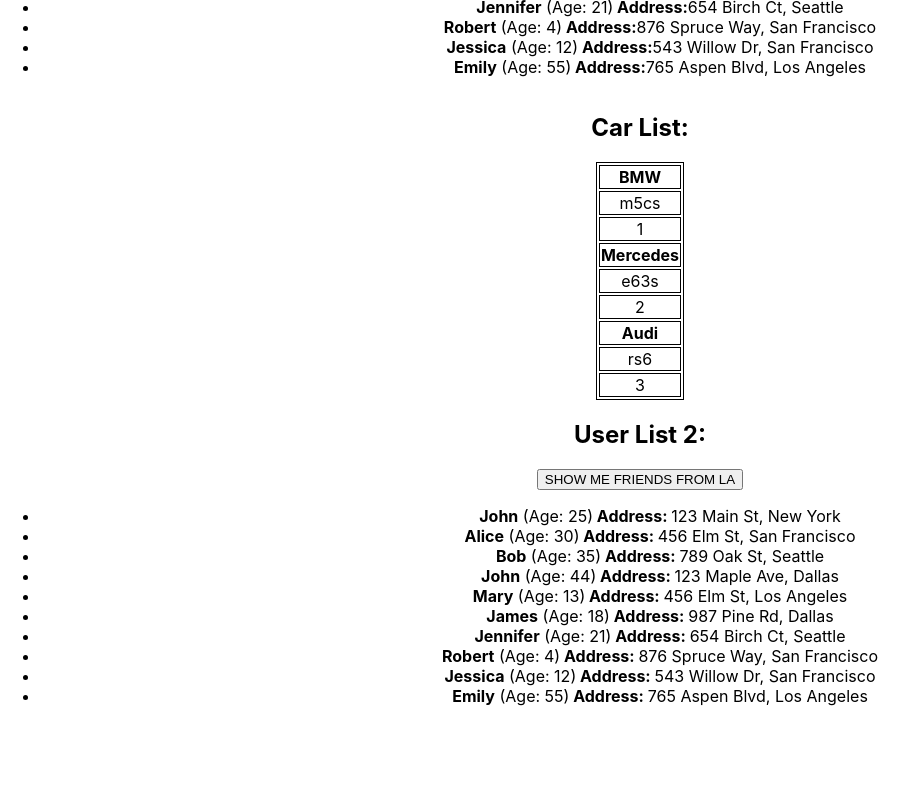
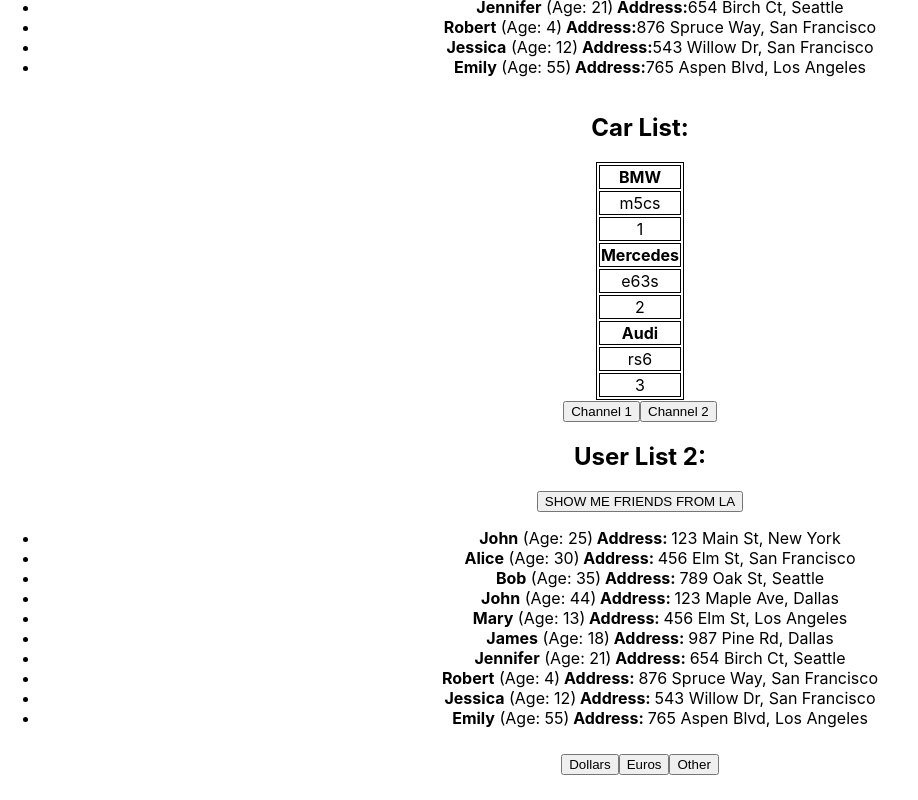
Before and after one commit to EleonoraPavlova/hReact, a React (Create React App) app: page / in a window 1280 px wide. Shown: the part 192-992 px from the top of the page, without its empty margins (0-918 px from the left). Before the commit the page ends 914 px from the top, so only its background shows below. Built offline with nearby package versions, Linux system fonts and the light colour scheme.

Commit message:
setMoney microTask

```diff
--- a/src/App.tsx
+++ b/src/App.tsx
@@ -1,6 +1,7 @@
 import './App.css';
 import { HW1 } from './HW/1/HW1';
 import { HW2 } from './HW/2/HW2';
+import { SetMoney } from "./SetMoney/SetMoney";
 // import { HW3 } from './HW/3/HW3';
 // import { HW4 } from './HW/4/HW4';
 
@@ -9,6 +10,7 @@ function App() {
     <div className="App">
       <HW1 />
       <HW2 />
+      <SetMoney />
       {/* <HW3 />
       <HW4 />  */}
     </div>
--- a/src/HW/1/HW1.tsx
+++ b/src/HW/1/HW1.tsx
@@ -1,3 +1,5 @@
+
+import { Button } from "../../components/Button";
 import { Car } from "./Car";
 import { UserList } from './UserList';
 
@@ -34,10 +36,21 @@ export const HW1 = () => {
 		{ manufacturer: 'Audi', model: 'rs6', id: 3 }
 	]
 
+	function oneButton() {
+
+		console.log('one')
+	}
+
+	function twoButton(n: number, age: number) {
+		console.log(n, age)
+	}
+
 	return (
 		<div id={'hw01'}>
 			<UserList users={users} />
 			<Car cars={cars} />
+			<Button id="one" action={oneButton} color="red">Channel 1</Button>
+			<Button id="two" action={() => twoButton(2, 78)}>Channel 2</Button>
 		</div>
 	);
 };
--- a/src/HW/2/HW2.tsx
+++ b/src/HW/2/HW2.tsx
@@ -44,23 +44,26 @@ export const HW2 = () => {
     ]
   }
 
-  //let [currentUsers, setCurrentUsers] = useState<UsersObject>(users);
-  let [isSelected, setSelected] = useState(false)
+  let [currentUsers, setCurrentUsers] = useState<UsersObject>(users);
+  // let [isSelected, setSelected] = useState(false)
 
-  // const filterUsers = () => {
-  //const filteredUsers = currentUsers.myFriends.filter(user => user.address.city === 'Los Angeles');
-  // setCurrentUsers({ myFriends: filteredUsers });
-  // };
-  let filteredUsers = users
+  const filterUsers = () => {
+    const filteredUsers = currentUsers.myFriends.filter(user => user.address.city === 'Los Angeles');
 
-  if (isSelected) {
-    filteredUsers = { myFriends: filteredUsers.myFriends.filter(user => user.address.city === 'Los Angeles') }
-  }
+    console.log(filteredUsers)
+    setCurrentUsers({ myFriends: filteredUsers });
+  };
+
+  // let filteredUsers = users
+  // if (isSelected) {
+  //   filteredUsers = { myFriends: filteredUsers.myFriends.filter(user => user.address.city === 'Los Angeles') }
+  //html write this - filterUsers={() => setSelected(!isSelected)
+  // }
 
 
   return (
     <div id={'hw02'}>
-      <UserList2 users={filteredUsers} filterUsers={() => setSelected(!isSelected)} />
+      <UserList2 users={currentUsers} filterUsers={filterUsers} />
     </div>
   );
 };
--- a/src/HW/2/UserList2.tsx
+++ b/src/HW/2/UserList2.tsx
@@ -1,5 +1,5 @@
 
-import { ToggleButton } from "./Button";
+import { Button } from "../../components/Button";
 import { CurrentUser } from './CurrentUser';
 import { UsersObject } from './HW2';
 
@@ -13,7 +13,7 @@ export const UserList2 = (props: UserList2Props) => {
 	return (
 		<div id={'hw02-users'}>
 			<h2>User List 2:</h2>
-			<ToggleButton id="hw02-filter-button" action={props.filterUsers}>SHOW ME FRIENDS FROM LA</ToggleButton>
+			<Button id="hw02-filter-button" action={props.filterUsers}>SHOW ME FRIENDS FROM LA</Button>
 			<ul>
 				{props.users.myFriends.map((user) => (< CurrentUser key={user.id} user={user} />))}
 			</ul>
--- /dev/null
+++ b/src/SetMoney/SetMoney.tsx
@@ -0,0 +1,43 @@
+
+import { useState } from "react";
+import { Button } from "../components/Button";
+import "./index.css"
+
+
+
+type SetMoney = {
+  banknots: string,
+  value: number,
+  number: string,
+}
+
+export const SetMoney = () => {
+  const [money, setMoney] = useState([
+    { banknots: 'Dollars', value: 100, number: ' a1234567890' },
+    { banknots: 'Euros', value: 90, number: ' v1134567890' },
+    { banknots: 'Dollars', value: 50, number: ' z1234567890' },
+    { banknots: 'RUBLS', value: 100, number: ' w1234567890' },
+    { banknots: 'Dollars', value: 100, number: ' e1234567890' },
+    { banknots: 'Dollars', value: 50, number: ' c1234567890' },
+    { banknots: 'RUBLS', value: 100, number: ' r1234567890' },
+    { banknots: 'Dollars', value: 50, number: ' x1234567890' },
+    { banknots: 'RUBLS', value: 50, number: ' v1234567890' },
+    { banknots: 'Euros', value: 60, number: ' v1234567880' },
+    { banknots: 'GBP', value: 30, number: ' g1234567890' },
+    { banknots: 'GBP', value: 50, number: ' g1234566890' },
+  ])
+
+  function filterMoney() {
+    let filteredMoney = money.filter(m => m.banknots === "Dollars")
+    setMoney(filteredMoney)
+  }
+
+
+  return (
+    <div className="set-money">
+      <Button id="dollars" action={filterMoney} class="item">Dollars</Button>
+      <Button id="euros" action={filterMoney} class="item">Euros</Button>
+      <Button id="other" action={filterMoney} class="item">Other</Button>
+    </div>
+  );
+};
--- /dev/null
+++ b/src/SetMoney/index.css
@@ -0,0 +1,8 @@
+.set-money {
+  margin: 25px auto;
+}
+
+.item {
+  padding: 15px;
+  margin-right: 15px;
+}
```
Also changed, not shown: src/components/Button.tsx (renamed from src/HW/2/Button.tsx, +5 -3 lines).
